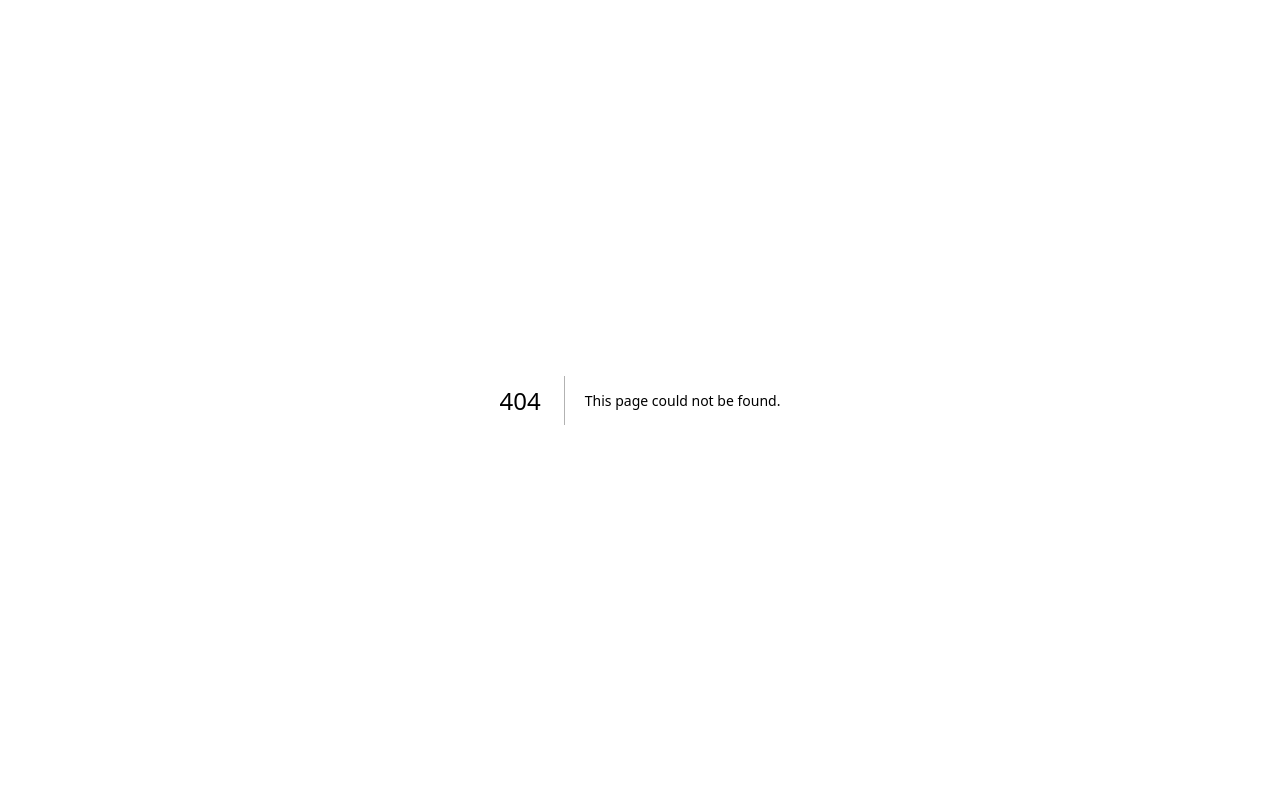
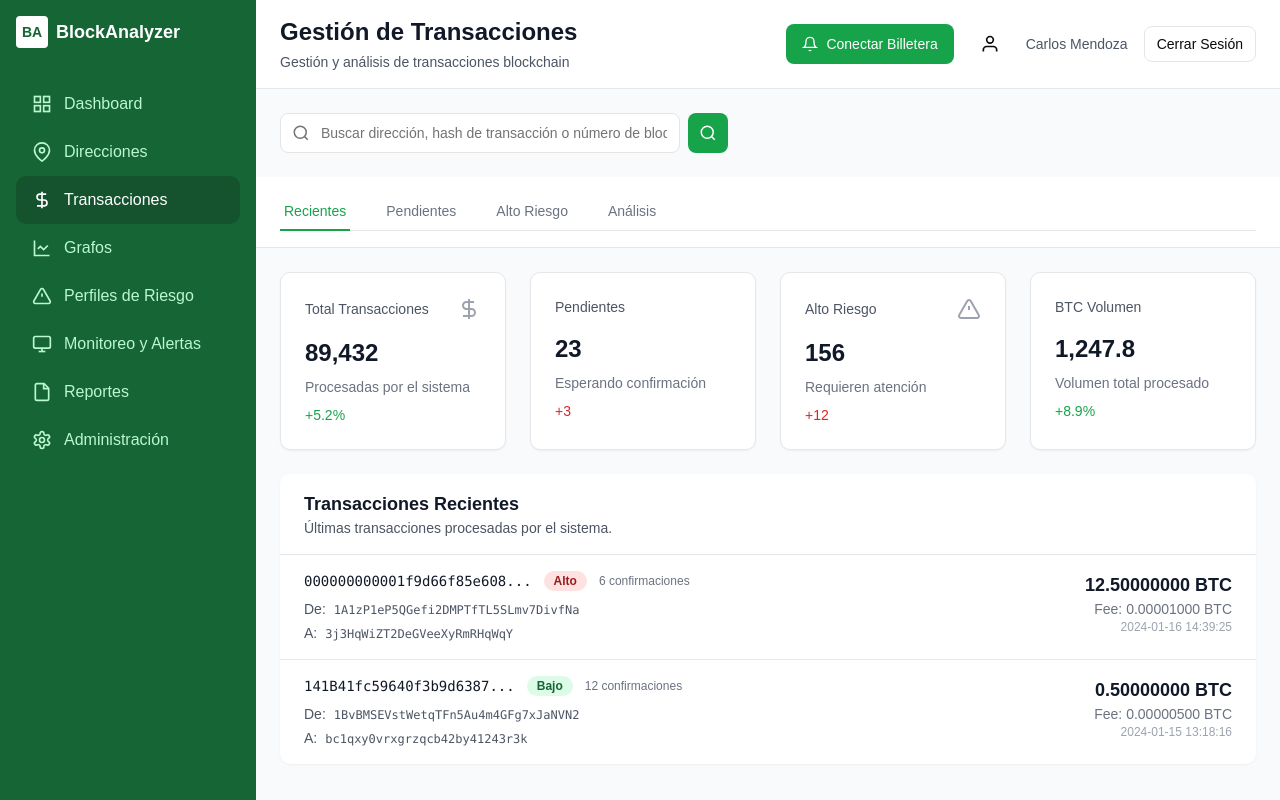
Before and after one commit to hibren/Programa-de-Trazabilidad-de-Criptomonedas-Orientado-a-Investigaciones-Forenses, a Next.js app in the folder frontend/: page /transacciones in a window 1280 px wide. Before the commit this address had no page. Built offline with nearby package versions, Linux system fonts and the light colour scheme.

Commit message:
transacciones front

```diff
--- /dev/null
+++ b/frontend/app/transacciones/page.jsx
@@ -0,0 +1,11 @@
+import Sidebar from "../../src/components/organisms/SideBar"
+import TransaccionesContent from "../../src/components/organisms/TransaccionesContent"
+
+export default function TransaccionesPage() {
+  return (
+    <div className="flex min-h-screen bg-gray-50">
+      <Sidebar activeItem="transacciones" />
+      <TransaccionesContent />
+    </div>
+  )
+}
--- a/frontend/src/components/organisms/SideBar.jsx
+++ b/frontend/src/components/organisms/SideBar.jsx
@@ -9,7 +9,7 @@ const Sidebar = ({ activeItem = "dashboard" }) => {
   const navItems = [
     { id: "dashboard", icon: "dashboard", label: "Dashboard", href: "/dashboard" },
     { id: "direcciones", icon: "directions", label: "Direcciones", href: "/direcciones" },
-    { id: "transactions", icon: "transactions", label: "Transacciones", href: "/transacciones" },
+    { id: "transacciones", icon: "transactions", label: "Transacciones", href: "/transacciones" },
     { id: "graphs", icon: "graphs", label: "Grafos", href: "/grafos" },
     { id: "risk", icon: "risk", label: "Perfiles de Riesgo", href: "/riesgo" },
     { id: "monitor", icon: "monitor", label: "Monitoreo y Alertas", href: "/monitoreo" },
--- /dev/null
+++ b/frontend/src/components/organisms/TransaccionesContent.jsx
@@ -0,0 +1,157 @@
+"use client"
+
+import { useState } from "react"
+import Button from "../atoms/Button"
+import Icon from "../atoms/Icon"
+import Badge from "../atoms/Badge"
+import TopBar from "@/components/organisms/TopBar"
+import TabNavigation from "../molecules/TabNavigation"
+import SearchBar from "@/components/molecules/SearchBar"
+import StatCard from "../molecules/StatCard"
+
+const TransaccionesContent = () => {
+  const [activeTab, setActiveTab] = useState("recientes")
+  const [searchQuery, setSearchQuery] = useState("")
+
+  const tabs = [
+    { id: "recientes", label: "Recientes" },
+    { id: "pendientes", label: "Pendientes" },
+    { id: "alto-riesgo", label: "Alto Riesgo" },
+    { id: "analisis", label: "Análisis" },
+  ]
+
+  const stats = [
+    {
+      title: "Total Transacciones",
+      value: "89,432",
+      subtitle: "Procesadas por el sistema",
+      icon: "transactions",
+      trend: { positive: true, value: "+5.2%" },
+    },
+    {
+      title: "Pendientes",
+      value: "23",
+      subtitle: "Esperando confirmación",
+      icon: "pending",
+      trend: { positive: false, value: "+3" },
+    },
+    {
+      title: "Alto Riesgo",
+      value: "156",
+      subtitle: "Requieren atención",
+      icon: "risk",
+      trend: { positive: false, value: "+12" },
+    },
+    {
+      title: "BTC Volumen",
+      value: "1,247.8",
+      subtitle: "Volumen total procesado",
+      icon: "bitcoin",
+      trend: { positive: true, value: "+8.9%" },
+    },
+  ]
+
+  const transacciones = [
+    {
+      hash: "000000000001f9d66f85e608...",
+      tipo: "Alto",
+      confirmaciones: 6,
+      desde: "1A1zP1eP5QGefi2DMPTfTL5SLmv7DivfNa",
+      hacia: "3j3HqWiZT2DeGVeeXyRmRHqWqY",
+      monto: "12.50000000 BTC",
+      fee: "0.00001000 BTC",
+      fecha: "2024-01-16 14:39:25"
+    },
+    {
+      hash: "141B41fc59640f3b9d6387...",
+      tipo: "Bajo",
+      confirmaciones: 12,
+      desde: "1BvBMSEVstWetqTFn5Au4m4GFg7xJaNVN2",
+      hacia: "bc1qxy0vrxgrzqcb42by41243r3k",
+      monto: "0.50000000 BTC",
+      fee: "0.00000500 BTC",
+      fecha: "2024-01-15 13:18:16"
+    }
+  ]
+
+  return (
+    <div className="flex-1 bg-gray-50 min-h-screen">
+      {/* TopBar personalizado para Transacciones */}
+      <TopBar
+        title="Gestión de Transacciones"
+        subtitle="Gestión y análisis de transacciones blockchain"
+      />
+
+      {/* Search Bar */}
+      <div className="p-6 pb-0">
+        <div className="mb-6">
+          <SearchBar
+            placeholder="Buscar dirección, hash de transacción o número de bloque..."
+            className="w-full max-w-md"
+            onSearch={(query) => setSearchQuery(query)}
+          />
+        </div>
+      </div>
+
+      {/* Tabs */}
+      <div className="bg-white border-b border-gray-200 px-6 py-4">
+        <TabNavigation tabs={tabs} activeTab={activeTab} onTabChange={setActiveTab} />
+      </div>
+
+      {/* Stats Cards */}
+      <div className="p-6 pb-4">
+        <div className="grid grid-cols-1 md:grid-cols-2 lg:grid-cols-4 gap-6">
+          {stats.map((stat, index) => (
+            <StatCard key={index} {...stat} />
+          ))}
+        </div>
+      </div>
+
+      {/* Content Area */}
+      <div className="bg-white mx-6 mt-2 rounded-lg shadow-sm">
+        <div className="px-6 py-4 border-b border-gray-200">
+          <h2 className="text-lg font-semibold text-gray-900">Transacciones Recientes</h2>
+          <p className="text-sm text-gray-600">Últimas transacciones procesadas por el sistema.</p>
+        </div>
+
+        {/* Transactions List */}
+        <div className="divide-y divide-gray-200">
+          {transacciones.map((tx, index) => (
+            <div key={index} className="px-6 py-4">
+              <div className="flex items-start justify-between">
+                <div className="flex-1">
+                  <div className="flex items-center space-x-3 mb-2">
+                    <code className="text-sm font-mono text-gray-900">{tx.hash}</code>
+                    <Badge variant={tx.tipo === "Alto" ? "danger" : "success"}>
+                      {tx.tipo}
+                    </Badge>
+                    <span className="text-xs text-gray-500">{tx.confirmaciones} confirmaciones</span>
+                  </div>
+
+                  <div className="text-sm text-gray-600 space-y-1">
+                    <div>
+                      <span className="font-medium">De:</span>
+                      <code className="ml-2 text-xs">{tx.desde}</code>
+                    </div>
+                    <div>
+                      <span className="font-medium">A:</span>
+                      <code className="ml-2 text-xs">{tx.hacia}</code>
+                    </div>
+                  </div>
+                </div>
+
+                <div className="text-right">
+                  <div className="text-lg font-semibold text-gray-900">{tx.monto}</div>
+                  <div className="text-sm text-gray-500">Fee: {tx.fee}</div>
+                  <div className="text-xs text-gray-400">{tx.fecha}</div>
+                </div>
+              </div>
+            </div>
+          ))}
+        </div>
+      </div>
+    </div>
+  )
+}
+
+export default TransaccionesContent
```
